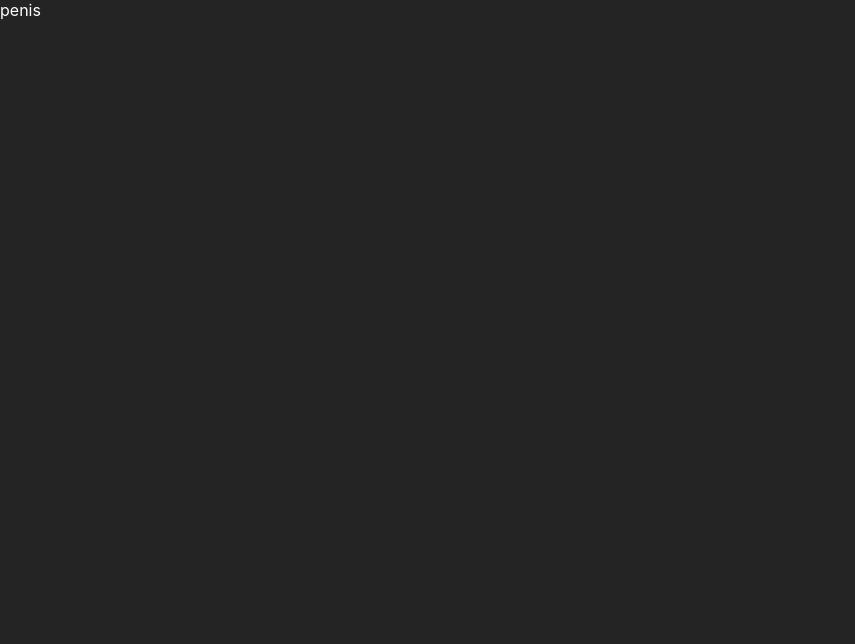
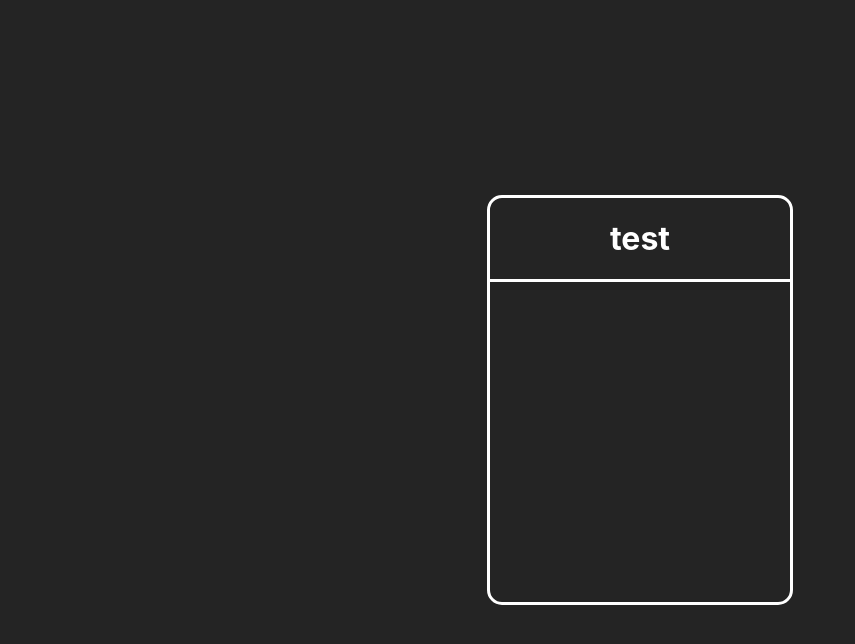
Before and after one commit to FinnBrackrock/watodo, a React (Create React App) app: page / in a window 1280 px wide. Shown: the top 644 px of the page, without its empty margins (0-855 px from the left). Built offline with nearby package versions, Linux system fonts and the light colour scheme.

Commit message:
add basic node and tree components

```diff
--- a/src/App.js
+++ b/src/App.js
@@ -1,8 +1,9 @@
+import Tree from "./Components/Tree/Tree";
 
 function App() {
   return (
-    <div className="App">
-        penis
+    <div className="app">
+        <Tree />
     </div>
   );
 }
--- /dev/null
+++ b/src/Components/Node/Node.js
@@ -0,0 +1,18 @@
+import './node.css';
+
+const Node = () => {
+  return (
+    <div className="node">
+        <div className='nodeHead'>
+            <h1>test</h1>
+        </div>
+        <div className='nodeBody'>
+            <textarea className='nodeTextarea'>
+
+            </textarea>
+        </div>
+    </div>
+  )
+}
+
+export default Node;
--- /dev/null
+++ b/src/Components/Node/node.css
@@ -0,0 +1,48 @@
+.node {
+    border: 3px solid white;
+    min-width: 300px;
+    min-height: 200px;
+    border-radius: 15px;
+}
+
+.nodeHead{
+    width: 100%;
+    border-bottom: 3px solid white;
+    display: flex;
+    align-items: center;
+    justify-content: center;
+}
+
+.nodeBody {
+    width: 100%;
+    display: flex;
+    align-items: center;
+    justify-content: center;
+}
+
+.nodeTextarea {
+    width: 90%;
+    padding:10px;
+    min-height: 300px;
+    background-color: transparent;
+    outline: none;
+    border: none;
+    color: white;
+    resize: none;
+}
+
+
+textarea::-webkit-scrollbar {
+    border-radius: 10px;
+    width: 8px;
+}
+
+textarea::-webkit-scrollbar-thumb {
+  background-color: #666;
+  outline: 1px solid transparent;
+  border-radius: 10px;
+}
+
+textarea::-webkit-scrollbar-thumb:hover {
+    background: #888;
+}
--- /dev/null
+++ b/src/Components/Tree/Tree.js
@@ -0,0 +1,12 @@
+import Node from "../Node/Node";
+import './tree.css'
+
+const Tree = () => {
+    return (
+      <div className="tree">
+          <Node/>
+      </div>
+    )
+  }
+
+  export default Tree;
--- /dev/null
+++ b/src/Components/Tree/tree.css
@@ -0,0 +1,7 @@
+.tree {
+    display: flex;
+    align-items: center;
+    justify-content: center;
+    width: 100vw;
+    height: 100vh;
+}
--- a/src/index.css
+++ b/src/index.css
@@ -1,5 +1,6 @@
 body {
   margin: 0;
+  padding: 0;
   background-color: rgb(36, 36, 36);
   color: white;
   font-family: -apple-system, BlinkMacSystemFont, 'Segoe UI', 'Roboto', 'Oxygen',
```
